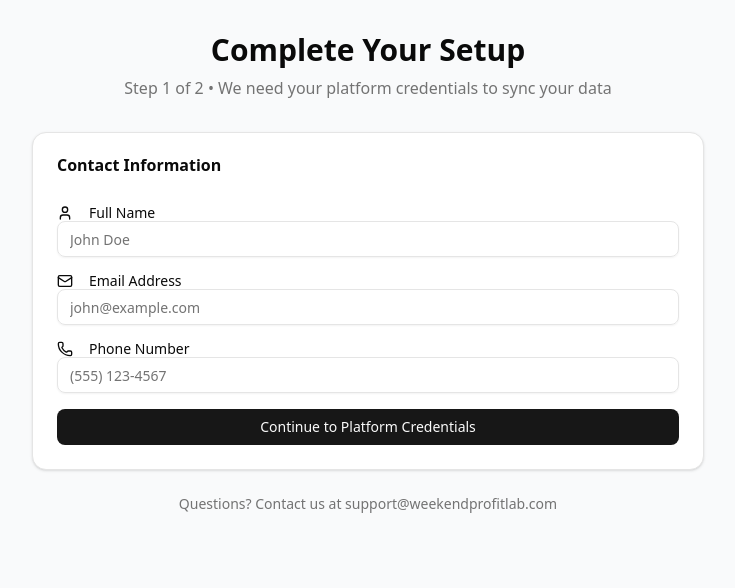
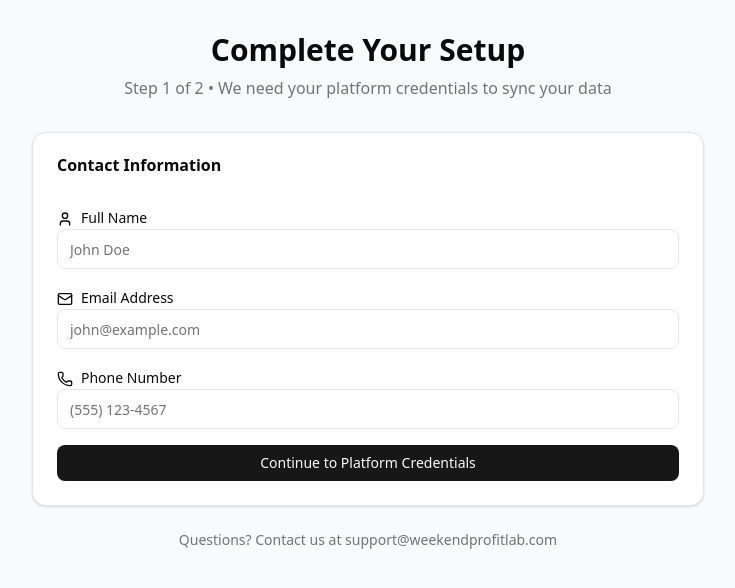
Before and after one commit to drytech1/creator-dashboard, a Next.js app: page /onboarding in a window 1280 px wide. Shown: the top 588 px of the page, without its empty margins (272-1007 px from the left). Built offline with nearby package versions, Linux system fonts and the light colour scheme.

Commit message:
Add Input and Label UI components

```diff
--- /dev/null
+++ b/src/components/ui/input.tsx
@@ -0,0 +1,24 @@
+import * as React from "react"
+import { cn } from "@/lib/utils"
+
+export interface InputProps
+  extends React.InputHTMLAttributes<HTMLInputElement> {}
+
+const Input = React.forwardRef<HTMLInputElement, InputProps>(
+  ({ className, type, ...props }, ref) => {
+    return (
+      <input
+        type={type}
+        className={cn(
+          "flex h-10 w-full rounded-md border border-input bg-background px-3 py-2 text-sm ring-offset-background file:border-0 file:bg-transparent file:text-sm file:font-medium placeholder:text-muted-foreground focus-visible:outline-none focus-visible:ring-2 focus-visible:ring-ring focus-visible:ring-offset-2 disabled:cursor-not-allowed disabled:opacity-50",
+          className
+        )}
+        ref={ref}
+        {...props}
+      />
+    )
+  }
+)
+Input.displayName = "Input"
+
+export { Input }
--- /dev/null
+++ b/src/components/ui/label.tsx
@@ -0,0 +1,19 @@
+import * as React from "react"
+import { cn } from "@/lib/utils"
+
+const Label = React.forwardRef<
+  HTMLLabelElement,
+  React.LabelHTMLAttributes<HTMLLabelElement>
+>(({ className, ...props }, ref) => (
+  <label
+    ref={ref}
+    className={cn(
+      "text-sm font-medium leading-none peer-disabled:cursor-not-allowed peer-disabled:opacity-70",
+      className
+    )}
+    {...props}
+  />
+))
+Label.displayName = "Label"
+
+export { Label }
```
